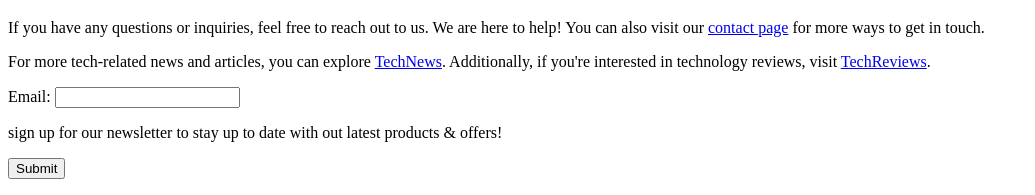
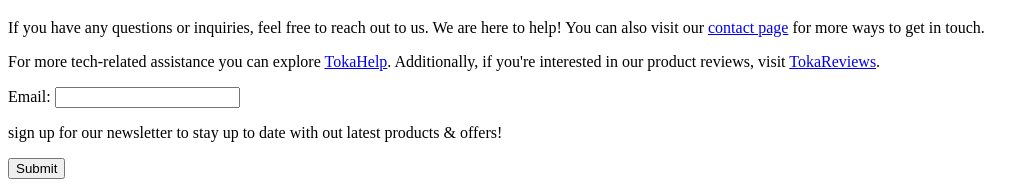
Before and after one commit to haeize/TOKA-website-2023, a plain HTML site: page index.html in a window 1280 px wide. Shown: the part 2490-2685 px from the top of the page, without its empty margins (0-1035 px from the left). Drawn offline with Linux system fonts and the light colour scheme; files whose address does not match are found by name.

Commit message:
Update index.html

```diff
--- a/index.html
+++ b/index.html
@@ -34,7 +34,7 @@
         		If you have any questions or inquiries, feel free to reach out to us. We are here to help! You can also visit our <a href="https://www.example.com/contact" title="Visit our contact page">contact page</a> for more ways to get in touch.
         	</p>
         	<p>
-        		For more tech-related news and articles, you can explore <a href="https://www.technews.com" title="Visit TechNews">TechNews</a>. Additionally, if you're interested in technology reviews, visit <a href="https://www.techreviews.com" title="Visit TechReviews">TechReviews</a>.
+        		For more tech-related assistance you can explore <a href="https://www.tokahelp.com" title="Visit TokaHelp">TokaHelp</a>. Additionally, if you're interested in our product reviews, visit <a href="https://www.tokareviews.com" title="Visit TokaReviews">TokaReviews</a>.
         	</p>
     </section>
     	 <footer>
```
